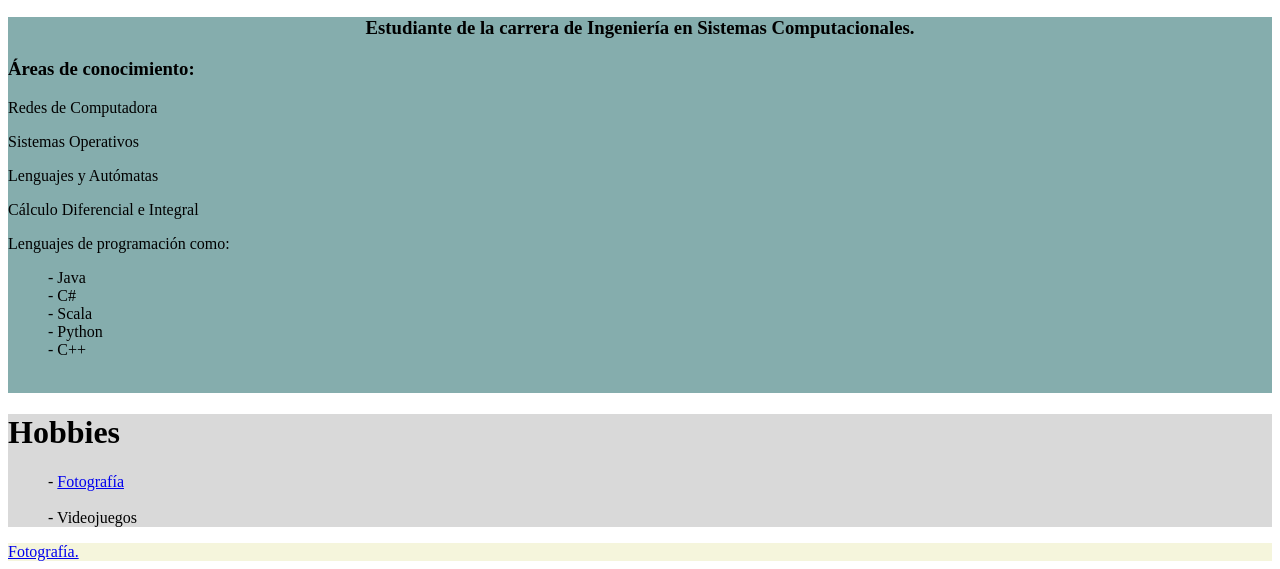
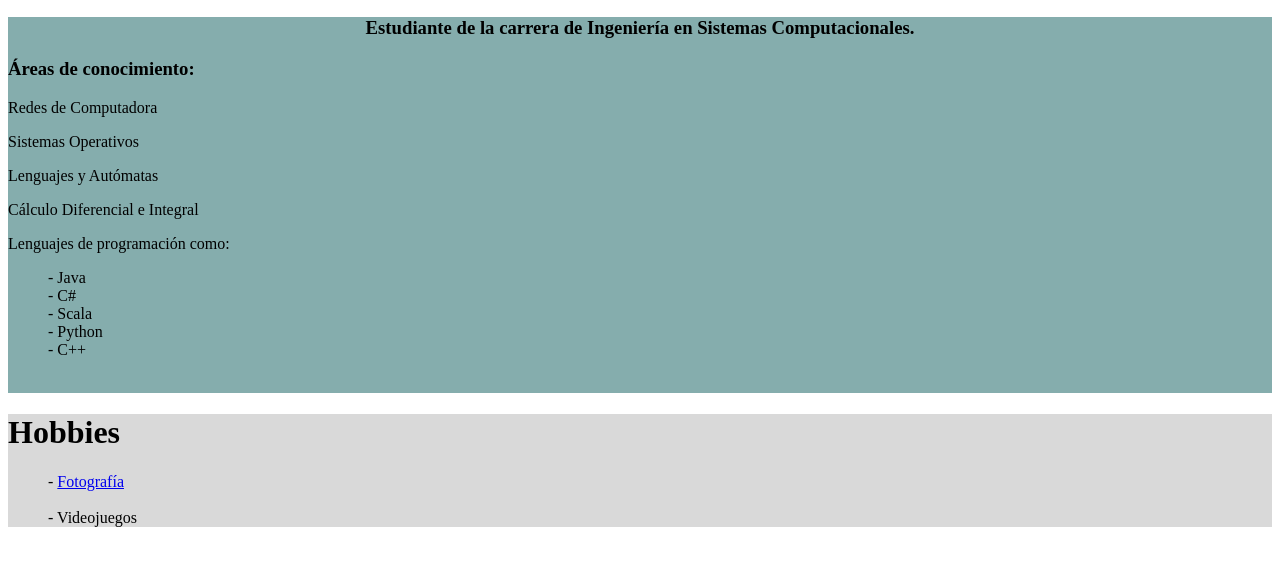
Before and after one commit to edwinarenas/EAR_Portafolio, a plain HTML site: page index.html in a window 1280 px wide. Shown: the part 295-864 px from the top of the page. After the commit the page ends 838 px from the top, so only its background shows below. Drawn offline with Linux system fonts and the light colour scheme.

Commit message:
Update index.html

```diff
--- a/index.html
+++ b/index.html
@@ -52,13 +52,6 @@
 			<dd>- Videojuegos</dd>
 		</dl>
 	</div>
-	<div style="background-color: #F5F5DC">
-		<a href="proyectos/index.html">Fotografía.</a>
-	</div>
-
-
-
-
 
 
 </body>
```
